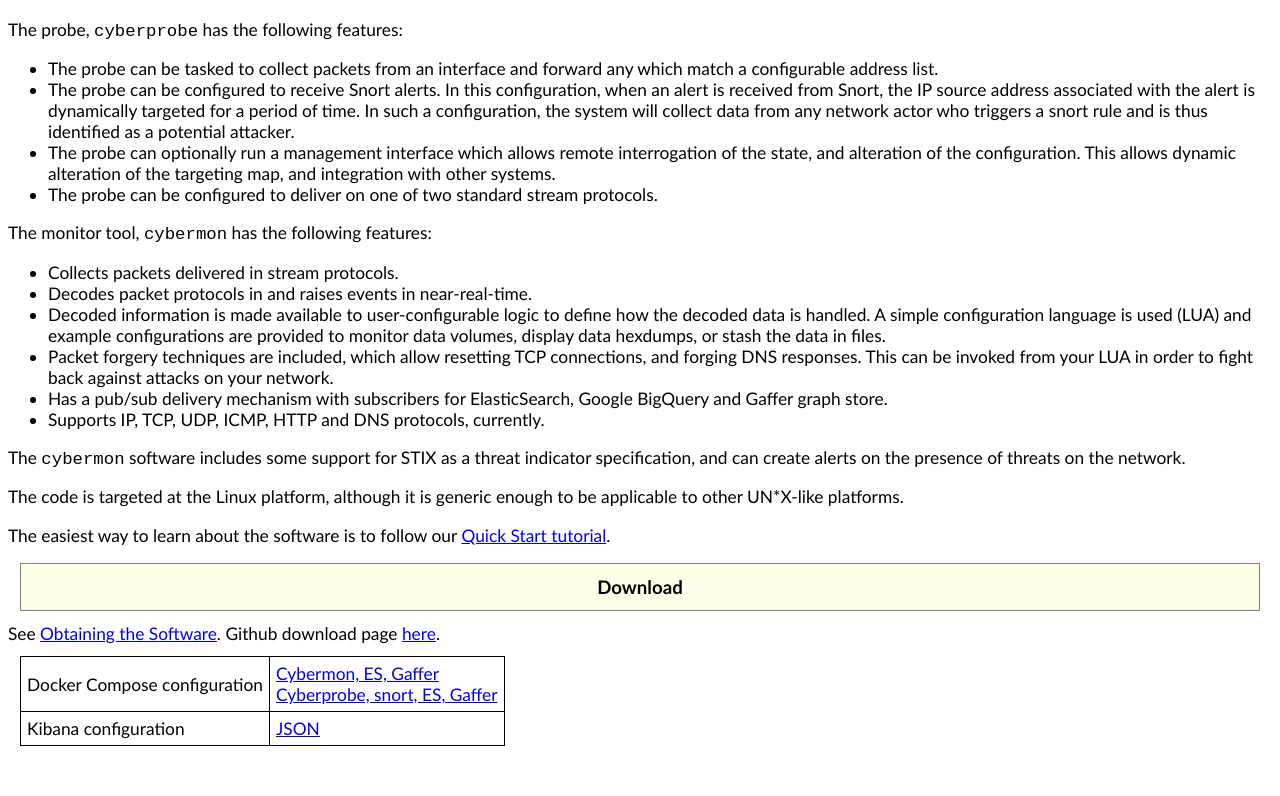
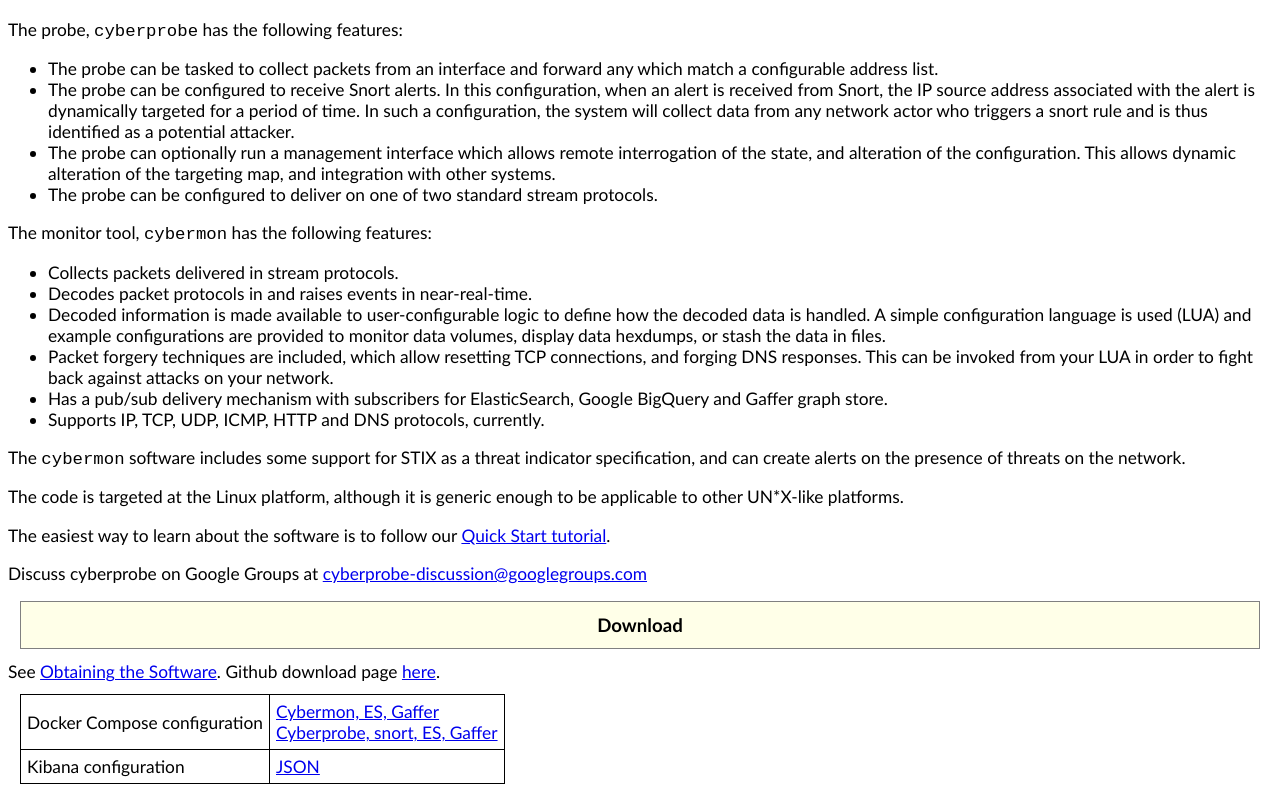
Before and after one commit to cybermaggedon/cyberprobe-docs, a plain HTML site: page index.html in a window 1280 px wide. Shown: the part 1026-1822 px from the top of the page. Before the commit the page ends 1784 px from the top, so only its background shows below. Drawn offline with Linux system fonts and the light colour scheme.

Commit message:
Discussion group

```diff
--- a/index.html
+++ b/index.html
@@ -106,6 +106,9 @@ to be applicable to other UN*X-like platforms.
 <a href="cyberprobe.html#Quick-start-tutorial">Quick Start tutorial</a>.
 </p>
 
+<p>Discuss cyberprobe on Google Groups at
+  <a href="https://groups.google.com/forum/#!forum/cyberprobe-discussion">cyberprobe-discussion@googlegroups.com</p>
+
 <a name="download"/>
 <h2>Download</h2>
 
```
